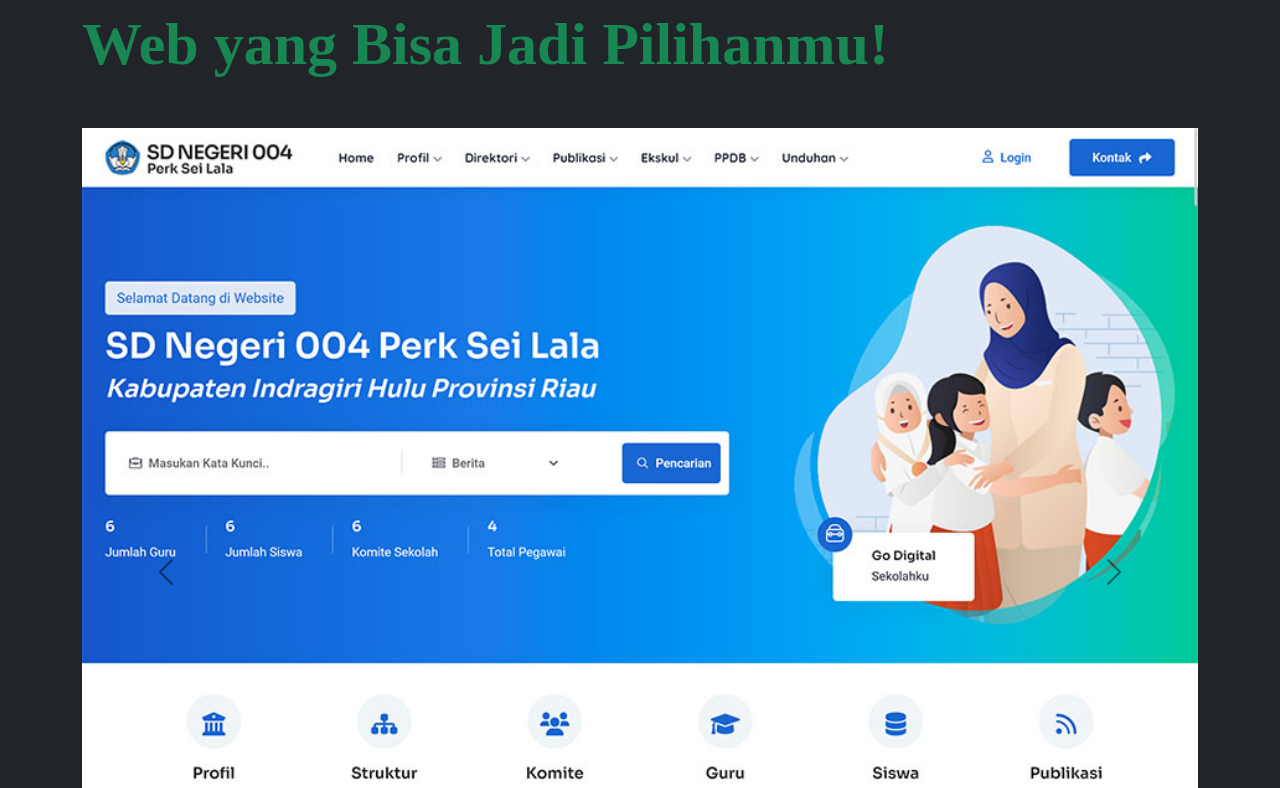
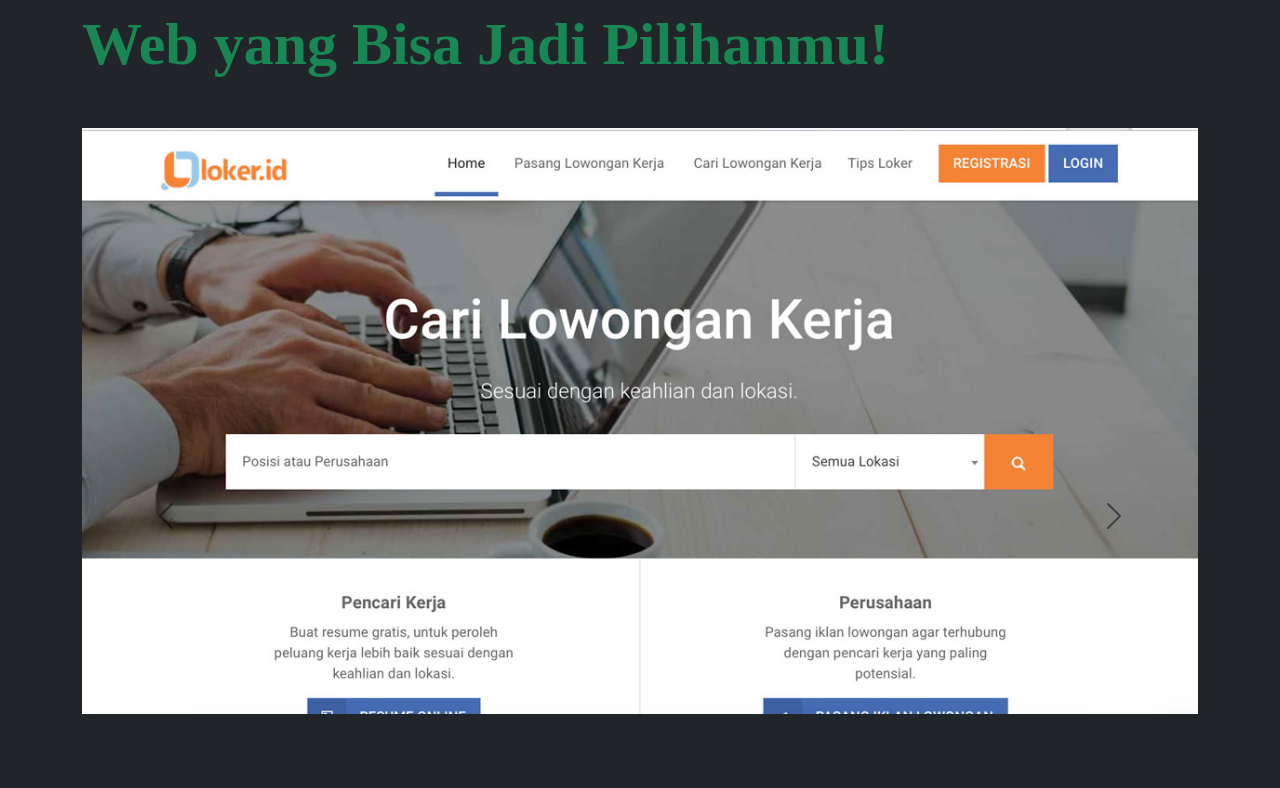
Before and after one commit to Alf4thG3lardi/UKOM-2nd-try, a React (Create React App) app: page /web/custom in a window 1280 px wide. Shown: the part 1840-2628 px from the top of the page. Built offline with nearby package versions, Linux system fonts and the light colour scheme.

Commit message:
Merevisi gambar pilihan web custom

```diff
--- a/src/Features/Web Custom/konten/konten.js
+++ b/src/Features/Web Custom/konten/konten.js
@@ -107,7 +107,7 @@ const Konten = () => {
         </div>
         <div class="carousel-inner">
           <div class="carousel-item active" data-bs-interval="10000">
-            <img src={sekolah} class="d-block w-100 mx-auto" />
+            <img src={lowongan} class="d-block w-100 mx-auto" />
             <div class="d-none d-md-block" style={{ marginTop: "70px" }}>
               <h5 className="text-white" style={{ fontSize: "30px" }}>
                 Web Portal Lowongan Pekerjaan
@@ -118,7 +118,7 @@ const Konten = () => {
             </div>
           </div>
           <div class="carousel-item" data-bs-interval="2000">
-            <img src={lowongan} class="d-block w-100 mx-auto" />
+            <img src={sekolah} class="d-block w-100 mx-auto" />
             <div class="d-none d-md-block" style={{ marginTop: "70px" }}>
               <h5 className="text-white" style={{ fontSize: "30px" }}>
                 Web Sekolah, Yayasan, dan Universitas
```
